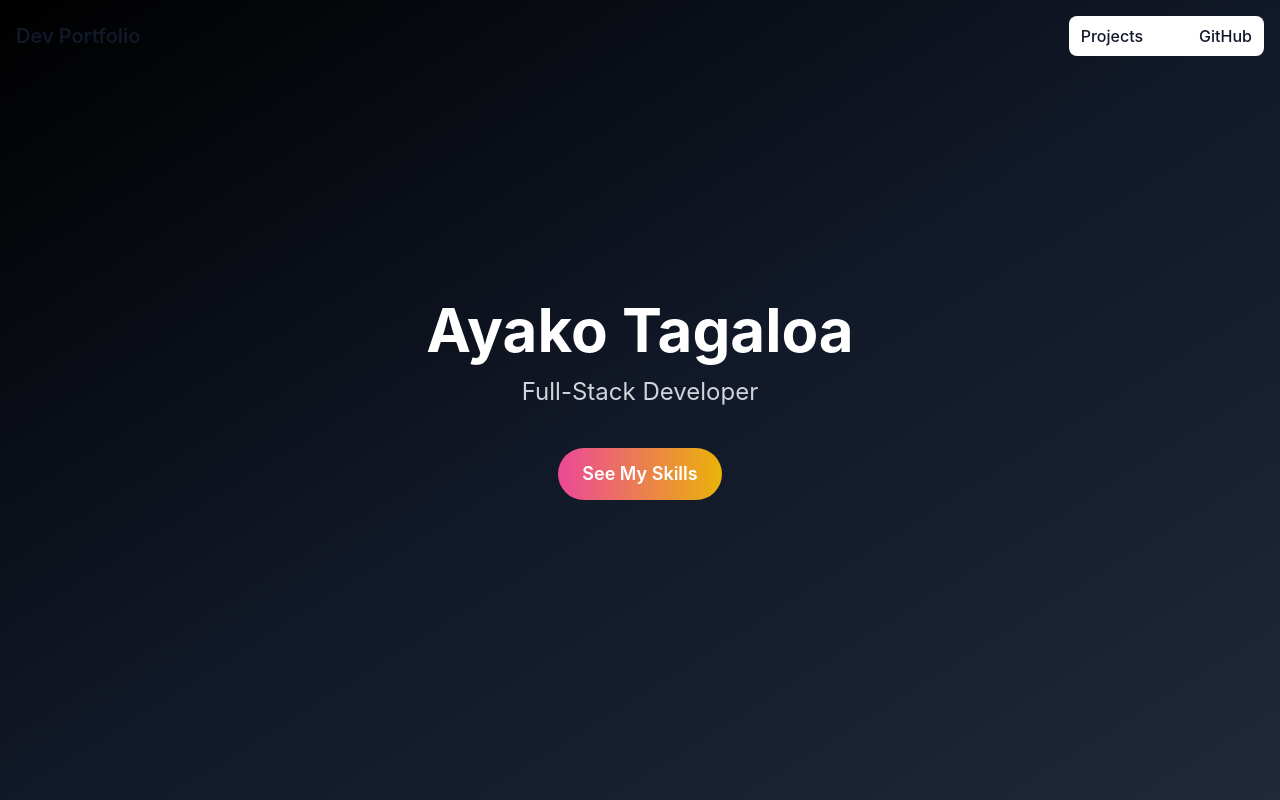
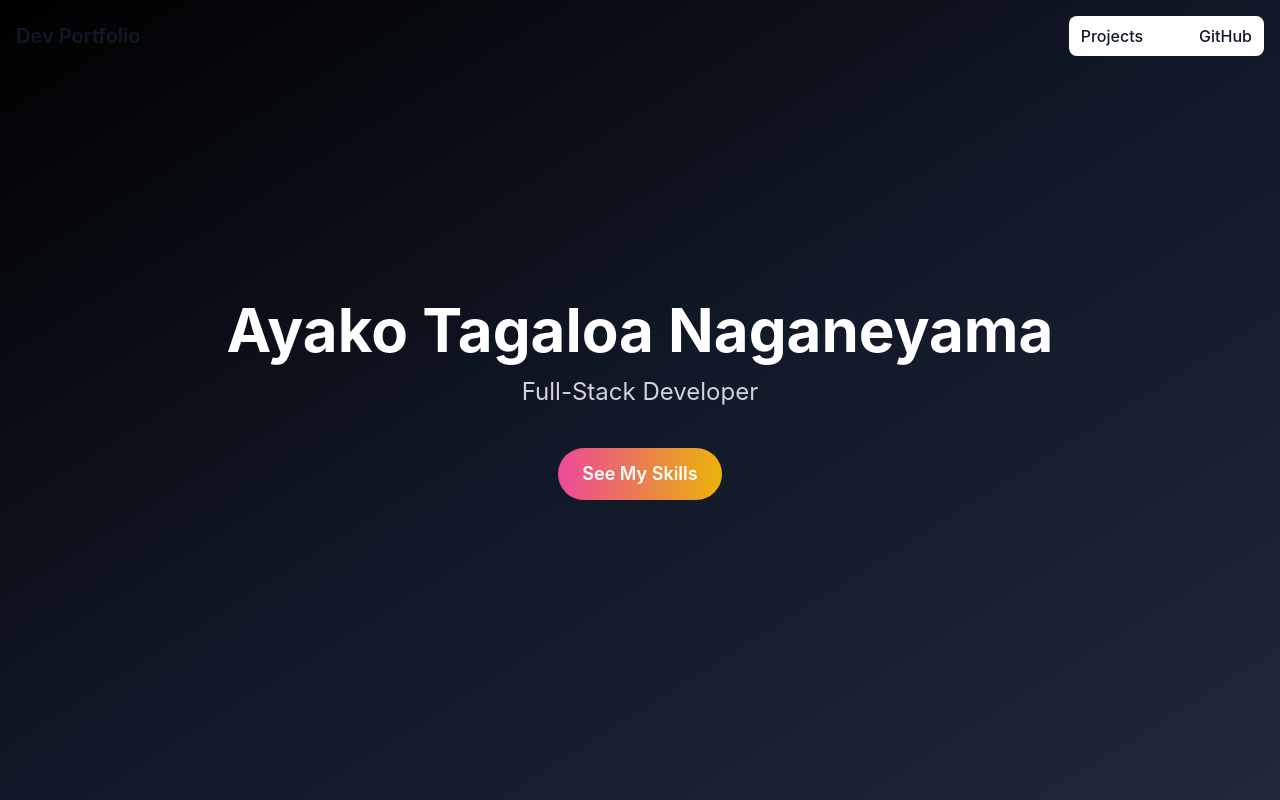
Before and after one commit to AyakoNaganeyama/dev-portfolio, a React (Vite) app: page / in a window 1280 px wide. Shown: the top 800 px of the page. Built offline with nearby package versions, Linux system fonts and the light colour scheme.

Commit message:
fix name

```diff
--- a/src/components/Profile.jsx
+++ b/src/components/Profile.jsx
@@ -15,7 +15,7 @@ const Profile = () => {
       <div className="w-full min-h-screen flex flex-col justify-center items-center text-center py-40
                       bg-gradient-to-br from-black via-gray-900 to-gray-800">
         <h1 className="text-5xl md:text-6xl font-bold text-transparent bg-clip-text text-white mb-4 leading-tight">
-          Ayako Tagaloa
+          Ayako Tagaloa Naganeyama
         </h1>
         <p className="text-xl md:text-2xl text-gray-300 mb-10">
           Full-Stack Developer
```
